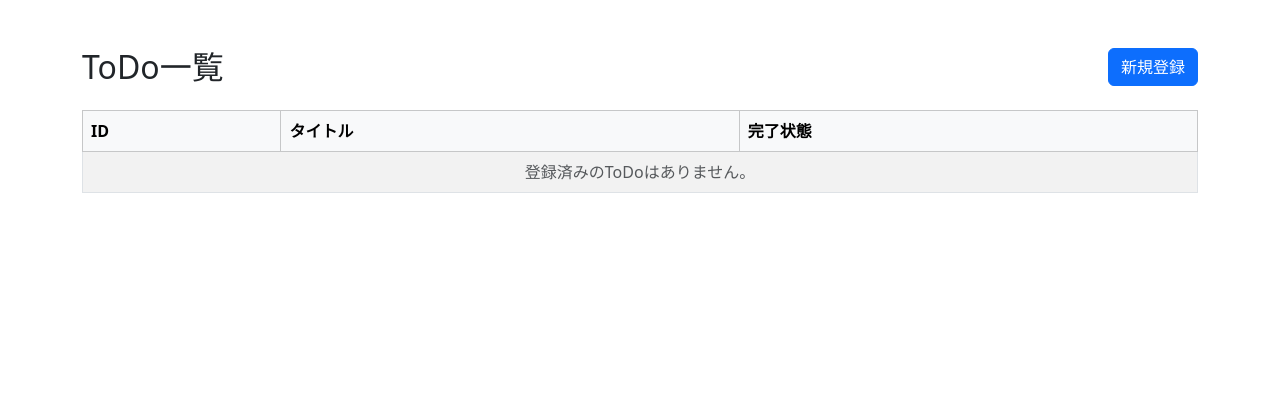
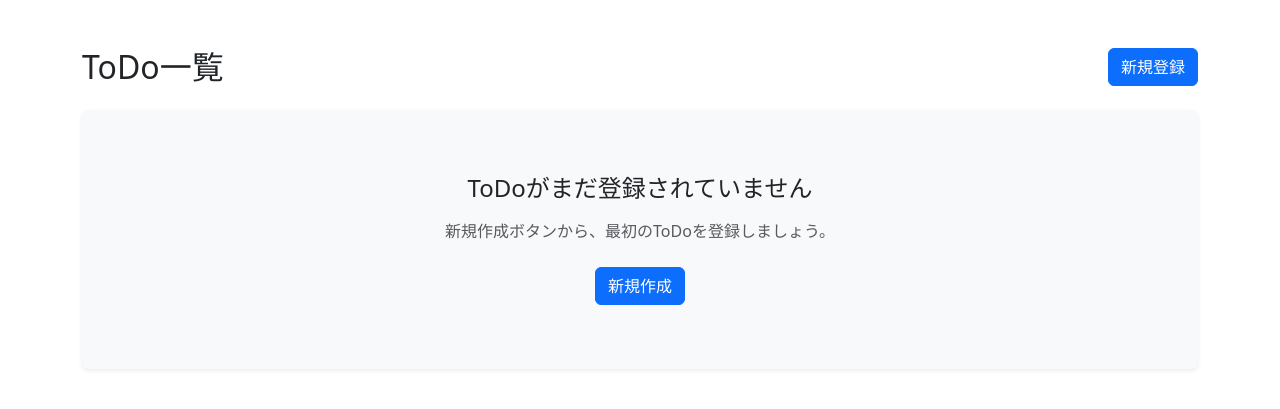
Before and after one commit to Takafuku21/20261118-2, a Spring Boot app: page /todo in a window 1280 px wide. Shown: the top 409 px of the page. Run offline with Spring Boot 4, Linux system fonts and the light colour scheme; data that the repository does not hold is empty.

Commit message:
Section 6-3 データが空の場合の処理

```diff
--- a/demo/src/main/resources/templates/todo/list.html
+++ b/demo/src/main/resources/templates/todo/list.html
@@ -16,7 +16,15 @@
 		<a class="btn btn-primary" href="/todo/new">新規登録</a>
 	</div>
 
-	<table class="table table-striped table-bordered">
+	<section th:if="${#lists.isEmpty(todos)}" class="card border-0 shadow-sm bg-light text-center py-5 px-3">
+		<div class="card-body">
+			<h2 class="h4 card-title mb-3">ToDoがまだ登録されていません</h2>
+			<p class="card-text text-muted mb-4">新規作成ボタンから、最初のToDoを登録しましょう。</p>
+			<a class="btn btn-primary" href="/todo/new">新規作成</a>
+		</div>
+	</section>
+
+	<table th:unless="${#lists.isEmpty(todos)}" class="table table-striped table-bordered">
 		<thead class="table-light">
 		<tr>
 			<th scope="col">ID</th>
@@ -30,9 +38,6 @@
 			<td th:text="${todo.title}"></td>
 			<td th:text="${todo.completed} ? '完了' : '未完了'"></td>
 		</tr>
-		<tr th:if="${#lists.isEmpty(todos)}">
-			<td colspan="3" class="text-center text-muted">登録済みのToDoはありません。</td>
-		</tr>
 		</tbody>
 	</table>
 </main>
```
Also changed, not shown: 1 other file.
